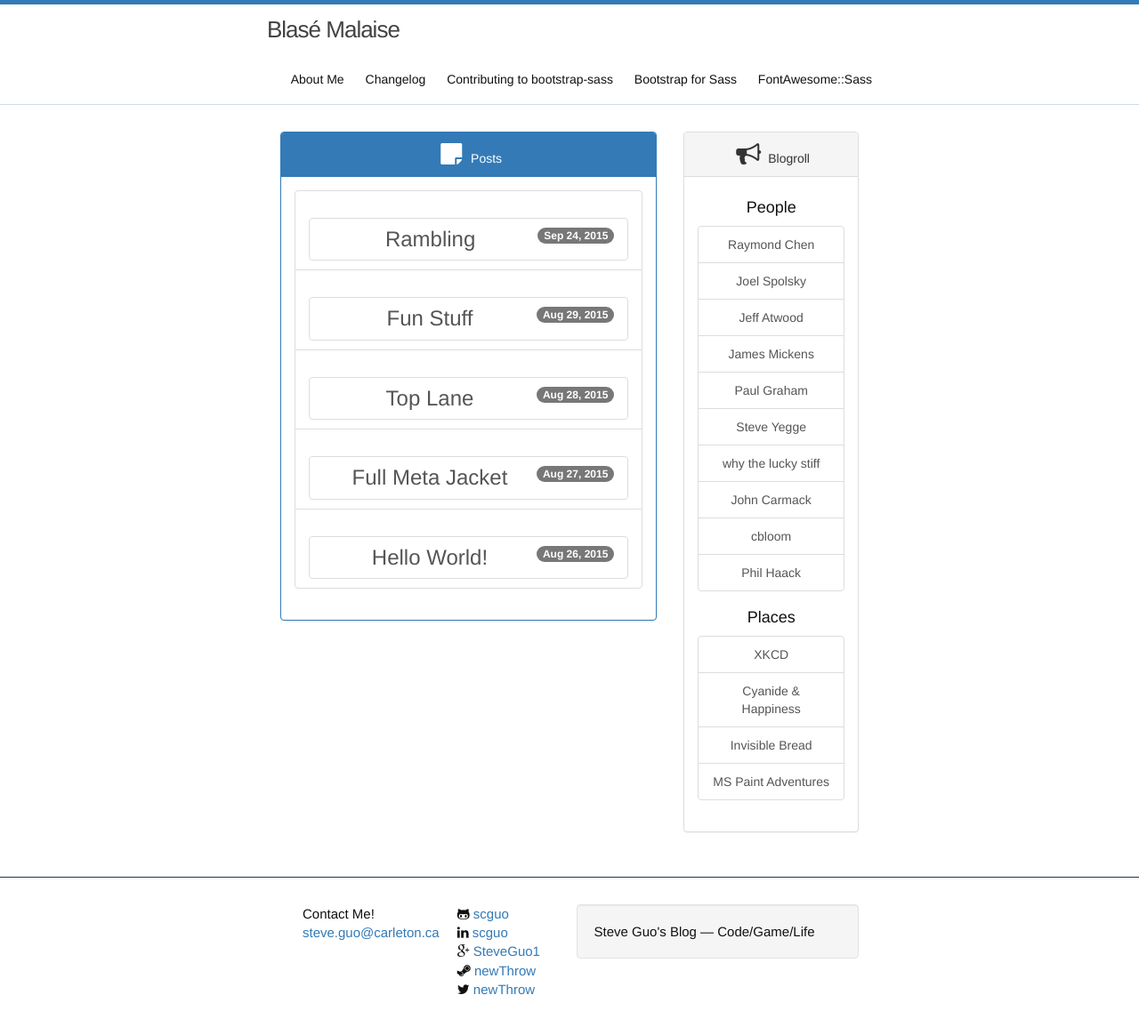
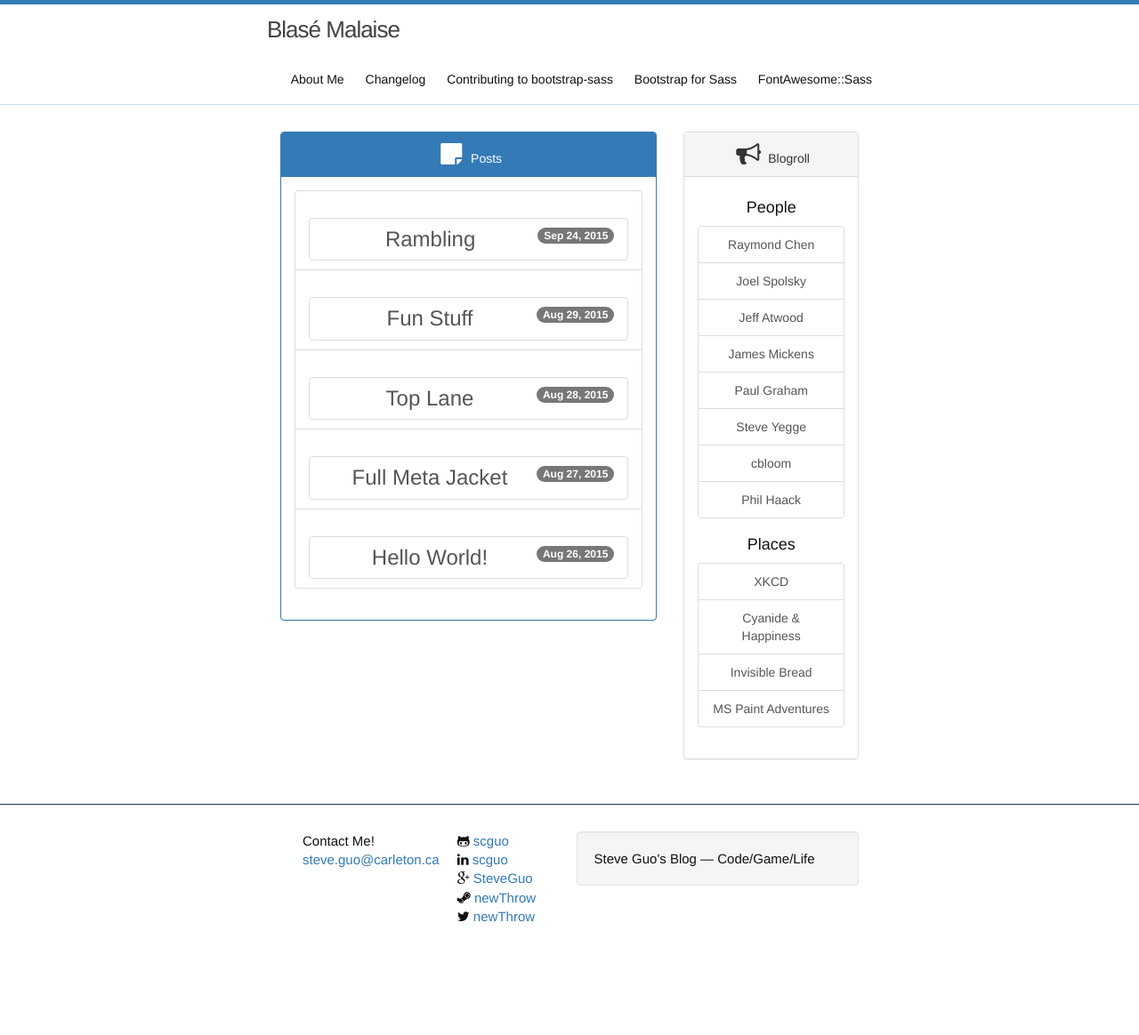
Before and after one commit to scguo/scguo.github.io, a Jekyll site: the page built from index.html, in a window 1280 px wide. Shown: the whole page at 89% size. Built offline with Jekyll 4.4.1, drawn with Linux system fonts in a browser that asks for light colours; after the commit the page ends 1082 px from its top, so only the background shows below that.

Commit message:
fix some links

```diff
--- a/_config.yml
+++ b/_config.yml
@@ -8,7 +8,7 @@ baseurl: "" # the subpath of your site, e.g. /blog/
 url: "http://scguo.github.io" # the base hostname & protocol for your site
 github_username: scguo
 linkedin_username: scguo
-googleplus_username: SteveGuo1
+googleplus_username: SteveGuo
 steam_username: newThrow
 twitter_username: newThrow
 
--- a/_includes/blogroll.html
+++ b/_includes/blogroll.html
@@ -6,8 +6,6 @@
   <a class="list-group-item" href="http://blogs.msdn.com/b/oldnewthing/archive/2013/12/24/10484402.aspx">James Mickens</a>
   <a class="list-group-item" href="http://www.paulgraham.com/">Paul Graham</a>
   <a class="list-group-item" href="http://steve-yegge.blogspot.ca/">Steve Yegge</a>
-  <a class="list-group-item" href="https://en.wikipedia.org/wiki/Why_the_lucky_stiff">why the lucky stiff</a>
-  <a class="list-group-item" href="http://armadilloaerospace.com/n.x/johnc/Recent%20Updates">John Carmack</a>
   <a class="list-group-item" href="http://cbloomrants.blogspot.ca/">cbloom</a>
   <a class="list-group-item" href="http://haacked.com/">Phil Haack</a>
 </div>
```
